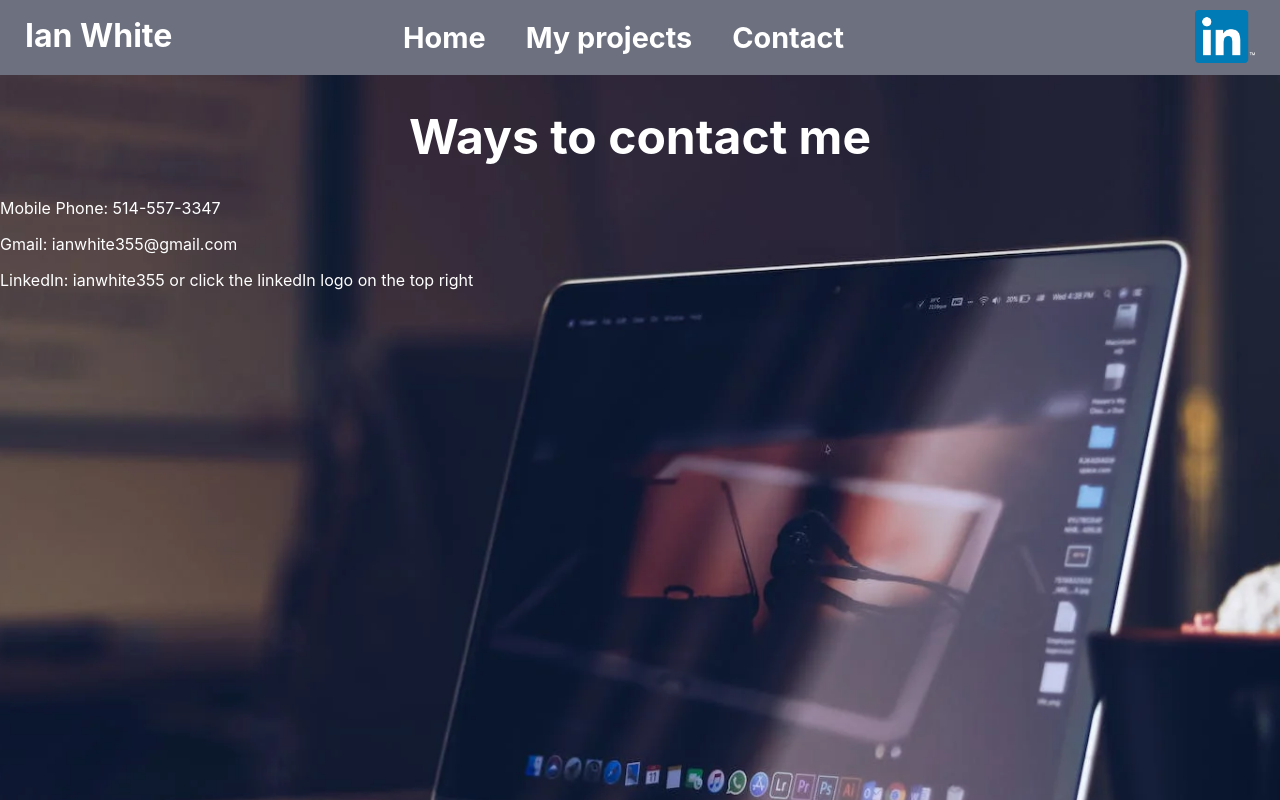
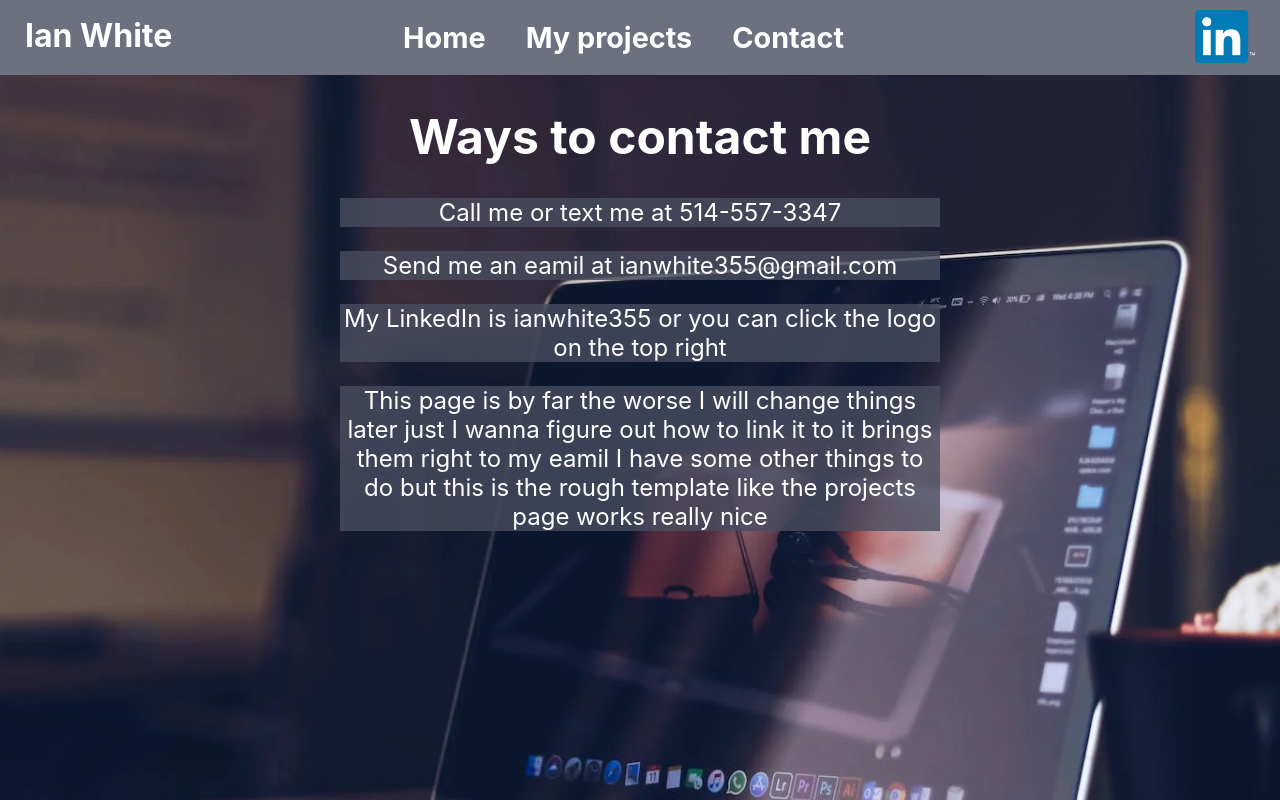
Before and after one commit to ianwhite355/Personal-Project, a React (Create React App) app in the folder my-app/: page /contact in a window 1280 px wide. Shown: the top 800 px of the page. Built offline with nearby package versions, Linux system fonts and the light colour scheme.

Commit message:
saving at 10:42am on june 2nd

```diff
--- a/my-app/package.json
+++ b/my-app/package.json
@@ -6,6 +6,7 @@
     "@testing-library/jest-dom": "^5.14.1",
     "@testing-library/react": "^13.0.0",
     "@testing-library/user-event": "^13.2.1",
+    "eslint-config-react-app": "^7.0.1",
     "react": "^18.2.0",
     "react-dom": "^18.2.0",
     "react-router-dom": "^6.11.2",
--- a/my-app/src/bottombar.js
+++ b/my-app/src/bottombar.js
@@ -1,12 +1,11 @@
 
-import React, { useState, useContext, useEffect } from 'react';
+import React from 'react';
 import styled from 'styled-components';
-import { useNavigate, Link } from 'react-router-dom';
 
 const Bottombar = () => {
     return (
         <Bottom>
-            <Text>If you were impressed by this website please consider cotacting me, my information is in the contact in the header</Text>
+            <Text>This website is temporary, I will to fix things like the about page and the contact so itlooks good, and contact page so it links to my contacts</Text>
 
         </Bottom>
     )
--- a/my-app/src/contact.js
+++ b/my-app/src/contact.js
@@ -6,9 +6,14 @@ const Contact = () => {
     return (
         <Container>
             <Title>Ways to contact me</Title>
-            <Phone>Mobile Phone: 514-557-3347</Phone>
-            <Gmail>Gmail: ianwhite355@gmail.com</Gmail>
-            <LinkedIn>LinkedIn: ianwhite355 or click the linkedIn logo on the top right</LinkedIn>
+            <Text>
+                <Phone>Call me or text me at 514-557-3347</Phone>
+                <Gmail>Send me an eamil at ianwhite355@gmail.com</Gmail>
+                <LinkedIn>My LinkedIn is ianwhite355 or you can click the logo on the top right</LinkedIn>
+                <Temp>This page is by far the worse I will change things later just I wanna figure out how to link it to it brings them right to my eamil
+                    I have some other things to do but this is the rough template like the projects page works really nice
+                </Temp>
+            </Text>
         </Container>
     )
 }
@@ -30,17 +35,34 @@ const Container = styled.div`
 const Title = styled.h1`
     font-size:3em;
     text-align: center;
+`
 
+
+const Text = styled.div`
+    transform: translate(-50%);
+    position: relative;
+    left: 50%;
+    text-align: center;
+    display: block;
+    font-size: 1.5em;
+    width:600px;
 `
 
 const Phone = styled.p`
+    background-color: rgba(73, 77, 95, 0.8);
 `
 
 const Gmail = styled.p`
+    background-color: rgba(73, 77, 95, 0.8);
 
 `
 
 const LinkedIn = styled.p`
+    background-color: rgba(73, 77, 95, 0.8);
+`
+
+const Temp = styled.p`
+    background-color: rgba(73, 77, 95, 0.8);
 `
 
 export default Contact
--- a/my-app/src/dataproject.js
+++ b/my-app/src/dataproject.js
@@ -11,7 +11,7 @@ export const projectData = [
         image: GameScreenshot,
         status: 'Status: Active',
         github: "https://github.com/ianwhite355/Space-Game",
-        active: "",
+        active: "https://space-game-ivory.vercel.app/",
     },
 
     {
--- a/my-app/src/homepage.js
+++ b/my-app/src/homepage.js
@@ -1,6 +1,5 @@
 import React, { useState, useContext, useEffect } from 'react';
 import styled from 'styled-components';
-import { Link } from 'react-router-dom';
 import BackgroundImage from "./images/backgroundimg.webp";
 import { frontEndData } from './dataskills';
 import { backEndData } from './dataskills';
@@ -11,10 +10,15 @@ const HomePage = () => {
         <Container>
             <Title>Full Stack Developer</Title>
             <Introduction>
-                <MyImage>I will add a photo shortly, taking updated photos soon.</MyImage>
+                <MyImage>I will add a photo shortly,<br></br>taking updated photos soon.</MyImage>
                 <IntroText>
                     <h1>About me</h1>
-                    <p>some future text here</p>
+                    <p>
+                        Introducing me, Ian White, a talented full-stack developer with a passion for creating innovative web solutions.
+                        With a creative mindset and expertise in various programming languages, I craft user-friendly applications
+                        that deliver seamless experiences. Collaborative and detail-oriented, I excels at turning ideas into reality,
+                        ensuring client satisfaction every step of the way. I will add some bullet points in the following once I know what to add really.
+                    </p>
 
                 </IntroText>
             </Introduction>
@@ -66,13 +70,11 @@ const Container = styled.div`
     background-position: center;
 `
 
-const Title = styled.p`
+const Title = styled.h3`
     font-size:3em;
     text-align: center;
     color: white;
     font-weight: bold;
-    position: relative;
-    bottom: 10px;
 `
 
 const Introduction = styled.div`
@@ -84,12 +86,16 @@ const Introduction = styled.div`
 const MyImage = styled.p`
     /* soon to be an image here */
     margin:200px;
+
 `
 
 const IntroText = styled.div`
     transform: translate(-50%);
     position: absolute;
     left: 50%;
+    top:250px;
+    background-color: rgba(73, 77, 95, 0.8);
+    padding: 15px;
 `
 
 
--- a/my-app/src/project.js
+++ b/my-app/src/project.js
@@ -1,4 +1,4 @@
-import React, { useState, useContext, useEffect } from 'react';
+import React from 'react';
 import styled from 'styled-components';
 import { Link } from 'react-router-dom';
 import BackgroundImage from "./images/backgroundimg.webp";
```
Also changed, not shown: 2 other files (tests, documents, lock files or other folders).
